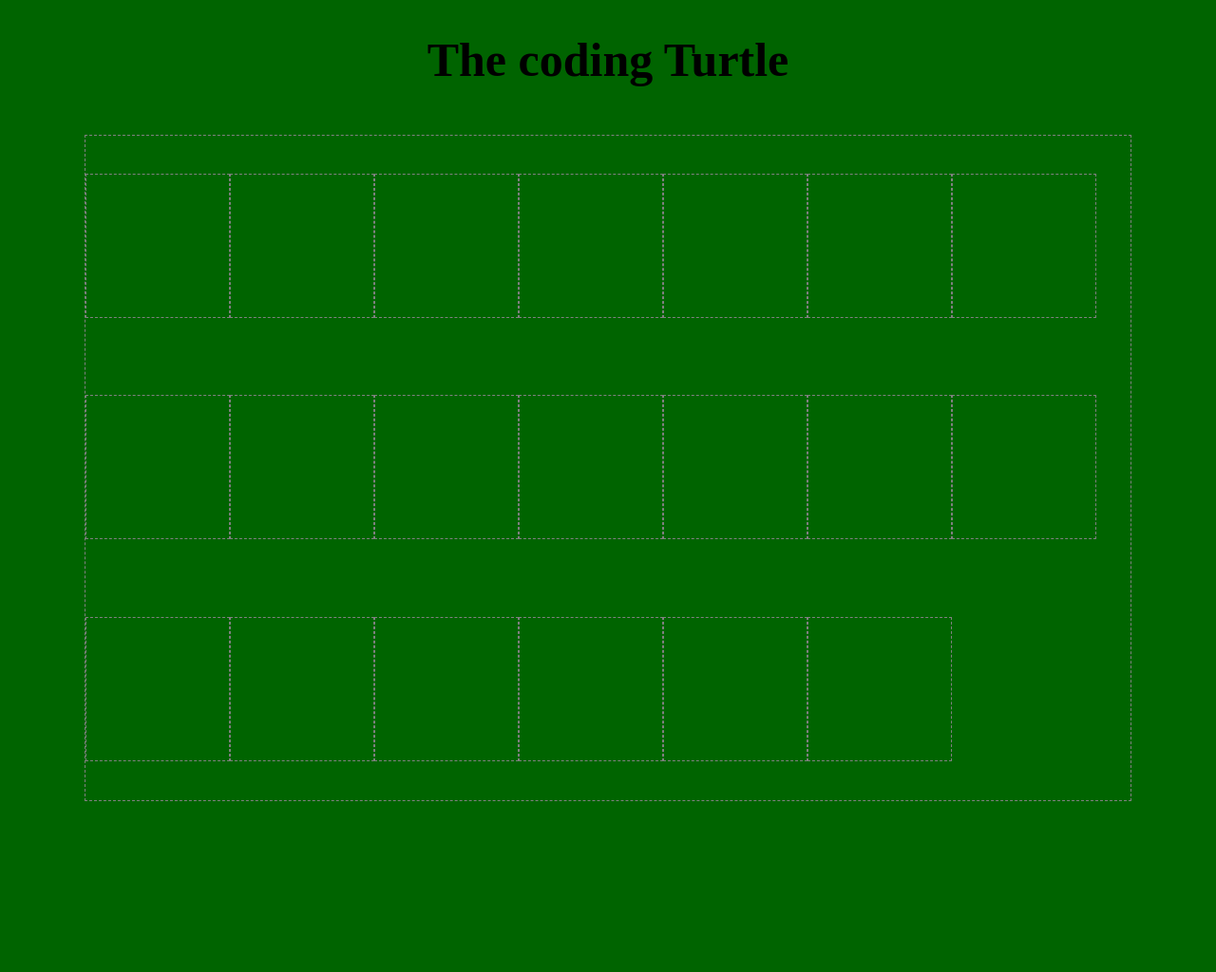
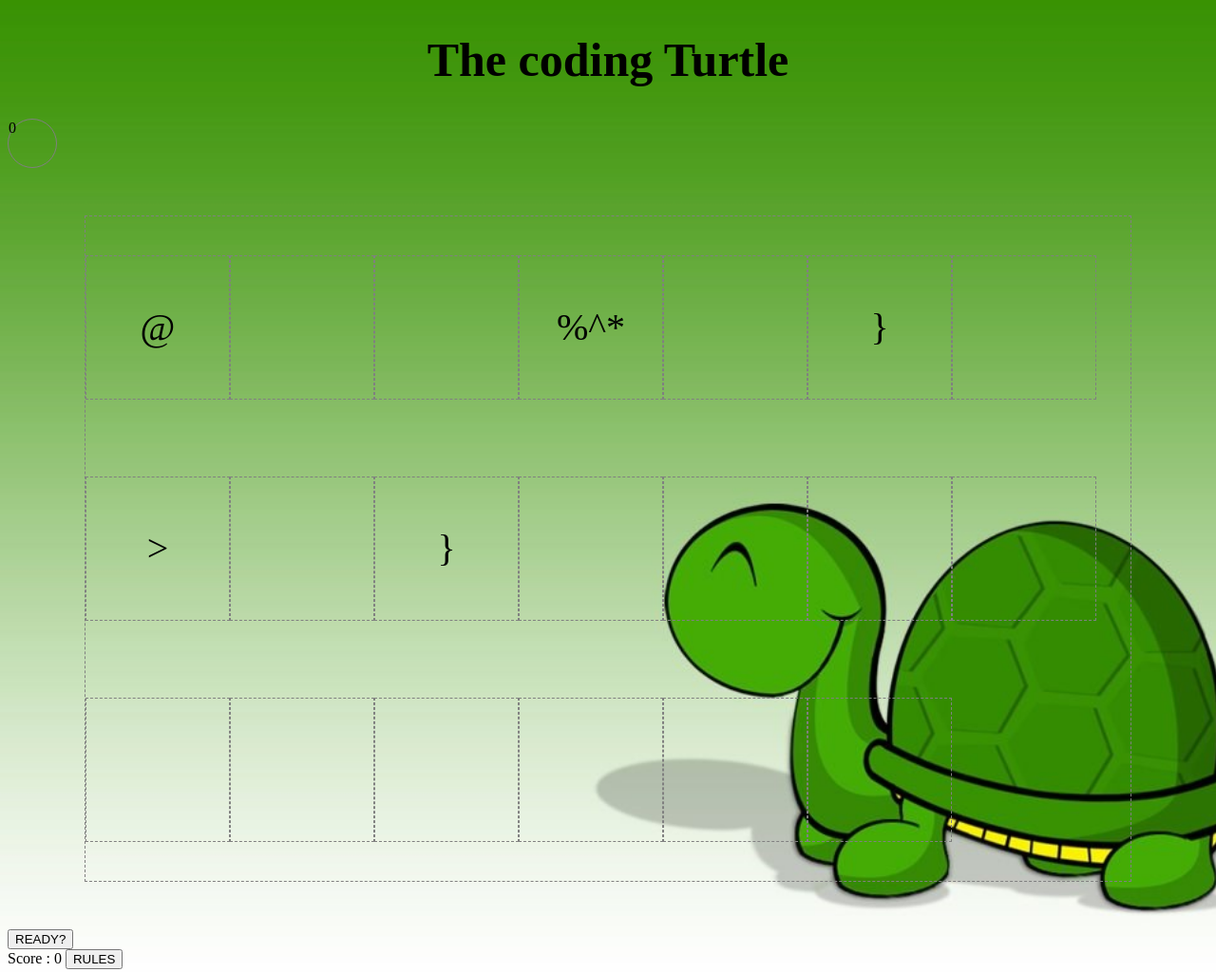
Before and after one commit to CAH1983/project-01, a plain HTML site: page index.html in a window 1280 px wide. Shown: the whole page at 95% size. Before the commit the page ends 894 px from the top, so only its background shows below. Drawn offline with nearby package versions, Linux system fonts and the light colour scheme.

Commit message:
Updated project

```diff
--- a/css/style.css
+++ b/css/style.css
@@ -1,6 +1,7 @@
 
 body {
-  background-color: darkGreen;
+  background-image: url(../assets/images/turtle-background.jpg);
+  background-size: cover;
 }
 
 .main {
@@ -16,6 +17,12 @@ body {
 
 }
 
+#timer {
+  height: 50px;
+  width: 50px;
+  border: 1px solid grey;
+  border-radius: 50%;
+}
 h1 {
   text-align: center;
   font-size: 50px;
@@ -26,4 +33,7 @@ h1 {
   height:150px;
   border: 1px dashed grey;
   justify-content: space-around;
+  font-size: 40px;
+  line-height: 150px;
+  text-align: center;
 }
--- a/index.html
+++ b/index.html
@@ -7,9 +7,21 @@
   <script src="https://ajax.googleapis.com/ajax/libs/jquery/3.1.1/jquery.min.js"></script>
   <script type="text/javascript" src="./js/app.js"></script>
 </head>
+
 <body >
+
+  <!-- =================== top section ===================== -->
+  <header>
+    <!-- //title -->
     <h1>The coding Turtle</h1>
+
+    <!-- timer - 60 seconds -->
+    <aside id="timer"> 0 </aside>
+  </header>
+
+  <!-- ================== main section ==================== -->
   <div class="main">
+    <!-- boxes where the different signs will appear -->
     <div class="box"></div>
     <div class="box"></div>
     <div class="box"></div>
@@ -31,5 +43,14 @@
     <div class="box"></div>
     <div class="box"></div>
   </div>
+  <!-- ==================== footer ============================ -->
+  <!-- button Ready? play -->
+  <button id="readyButton"> READY? </button>
+  <!-- score box -->
+  <div id="scoreBox"> Score : <span id="scoreCount"> 0 </span>
+    <!-- rules button -->
+    <button id="rulesBtn"> RULES </button>
+
+  </div>
 </body>
 </html>
--- a/js/app.js
+++ b/js/app.js
@@ -0,0 +1,33 @@
+$(() => {
+  const characters = ['{','}','[', ']', '<', '>', '/', '*', '#', '%^*', '@'];
+  const $squares = $('div.box');
+  let timer = 0;
+  let score = 0;
+
+
+  // ~~~~~ function to insert a random character inside a  random square ~~~
+
+  function insertChar () {
+    // generate a random square index
+    const randomSqIdx = Math.floor(Math.random() * $squares.length);
+    // select the index of a $squares
+    const $randomSq = $squares.eq(randomSqIdx);
+
+    // generate a random character randomSqIndex
+    const randomCharIdx = Math.floor(Math.random() * characters.length);
+
+    // select the index of $characters
+    const randomChar = characters[randomCharIdx];
+    // display the character
+    return $randomSq.text(randomChar);
+  }
+
+  insertChar();
+// ~~~~~~~~~~~~
+  setInterval(insertChar, 1000);
+
+
+// ~~~~~~~~~~~~~~ create a function to score points ~~~~~~~~~~~~~
+
+// ~~~~~~~~~~~~~~ create a timer set up to 60s ~~~~~~~~~~~~~~~~~
+});
```
Lines whose indentation alone changed are shown as unchanged.
